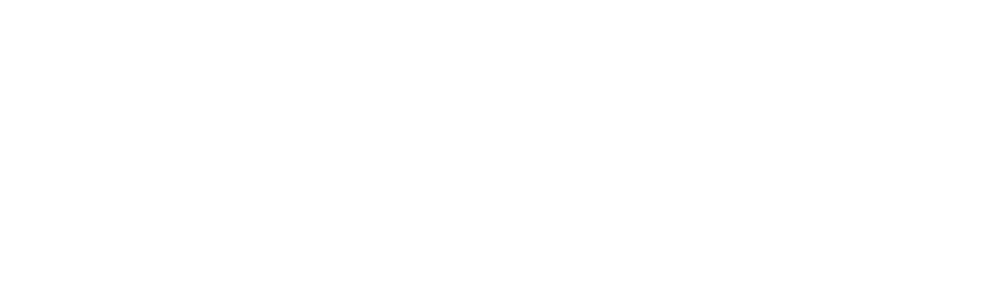
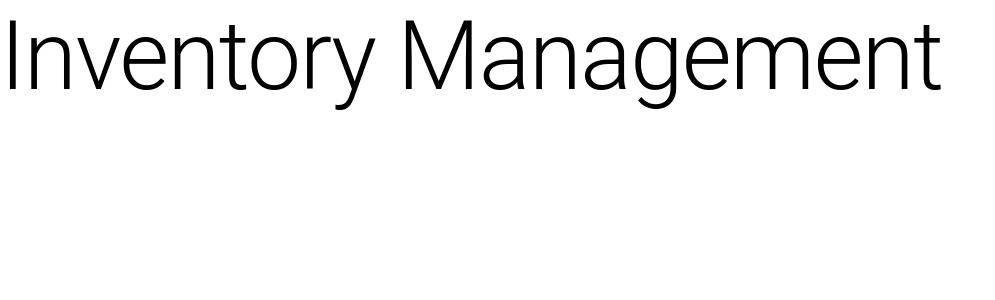
Before and after one commit to SMei201900/inventory_management_, a Next.js app: page / in a window 1280 px wide. Shown: the top 300 px of the page, without its empty margins (0-995 px from the left). Built offline with nearby package versions, Linux system fonts and the light colour scheme.

Commit message:
created title

```diff
--- a/app/page.js
+++ b/app/page.js
@@ -2,8 +2,12 @@
 import Image from "next/image";
 import { useState, useEffect } from "react";
 import { firestore } from "@/firebase";
-import { Box } from "@mui/material";
+import { Box, Typography } from "@mui/material";
 
 export default function Home() {
-	return <Box></Box>;
+	return (
+		<Box>
+			<Typography variant="h1">Inventory Management</Typography>
+		</Box>
+	);
 }
```
